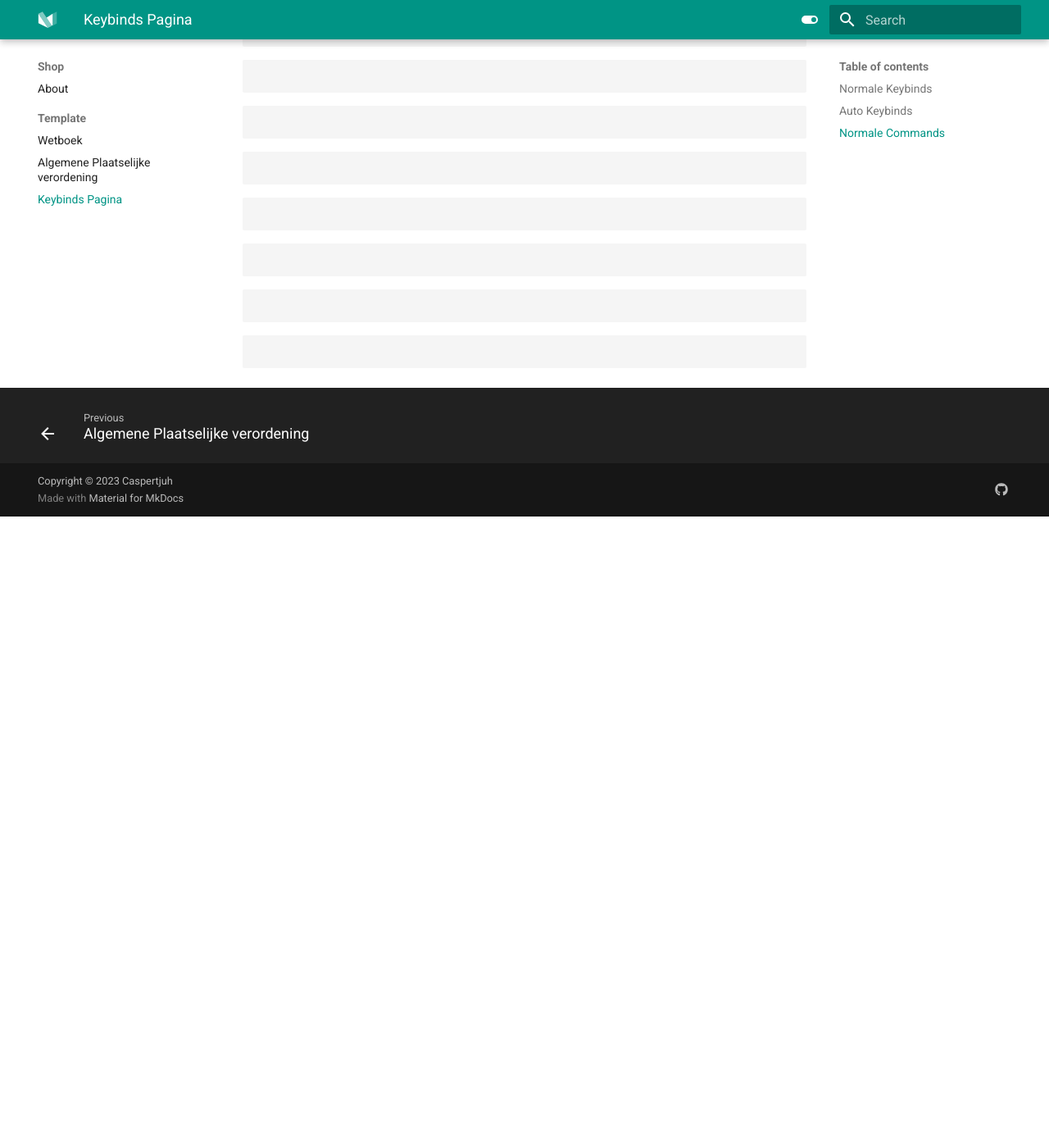
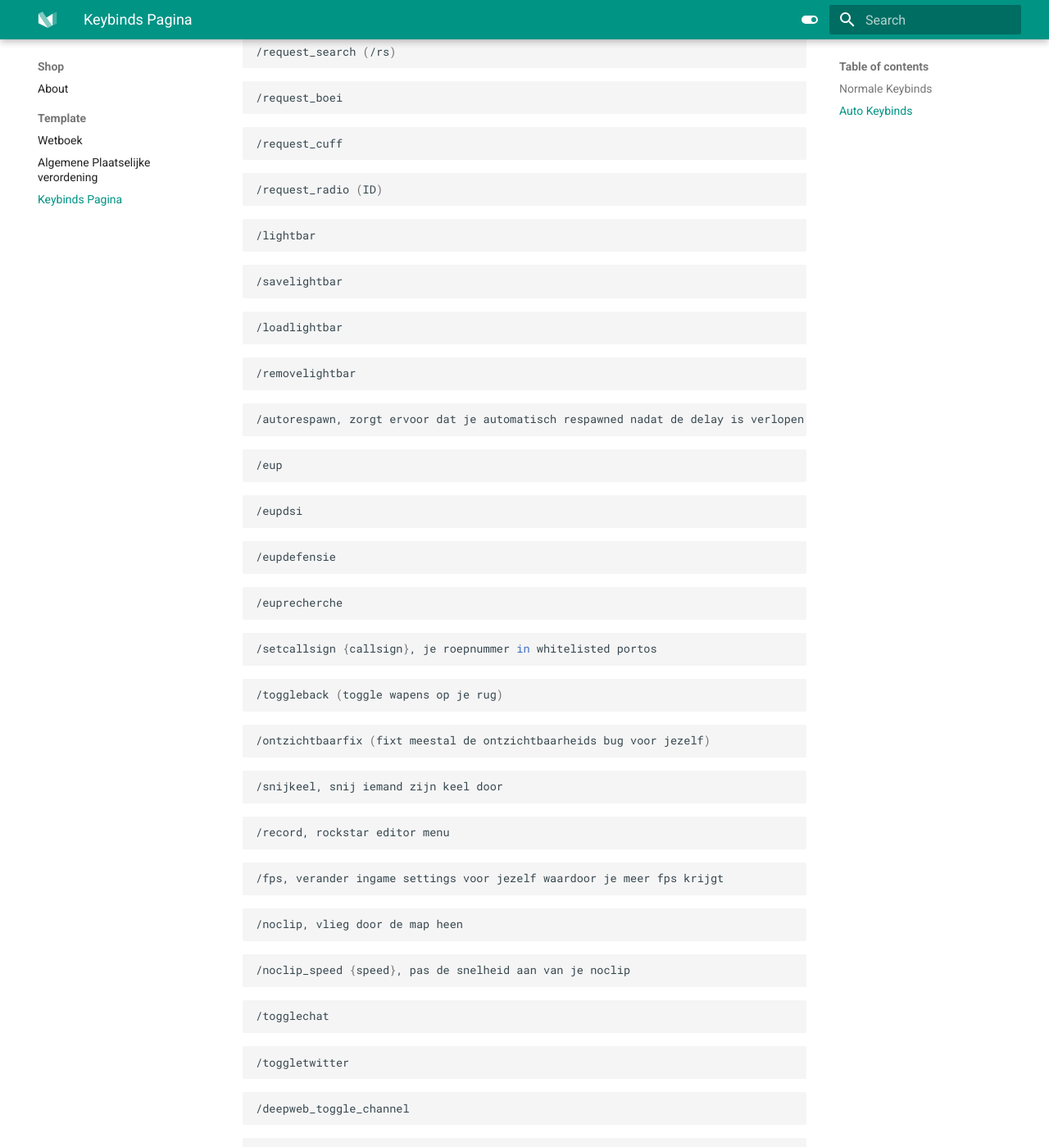
Before and after one commit to Caspertjuh/Portfolio, an MkDocs documentation site: the page built from docs/keybinds.md, in a window 1280 px wide and 1400 px high, scrolled down 1971 px. Shown: the whole window at 82% size. Built offline with MkDocs 1.6.1 and Material for MkDocs 9.7.7, drawn with Linux system fonts in a browser that asks for light colours; before the commit the page ends 2601 px from its top, so only the background shows below that; some of the changed text lies outside the part shown.

Commit message:
Keybinds Update

````diff
--- a/docs/keybinds.md
+++ b/docs/keybinds.md
@@ -30,8 +30,7 @@
 | L | Kofferbak |
 | 3 | Car Menu |
 | Shift + B | driftmode|
-
-## Normale Commands
+# Normale Commands
 
 ``` sh
 /giveaccountmoney {id} {money, bank of black_money} {aantal}
@@ -52,32 +51,157 @@
 /setjob ( Joblijst voor meer info )
 ```
 ``` sh
-
+/setjob2 ( Joblijst voor meer info )
 ```
 ``` sh
-
+/car ( Voertuigen lijst voor meer info )
 ```
 ``` sh
-
+/giveweaponcomponent {id} {wapen naam} {attachment} (/giveweapon 1 weapon_assaultrifle scope)
 ```
 ``` sh
-
+/request_search (/rs)
 ```
 ``` sh
-
+/request_boei
 ```
 ``` sh
-
+/request_cuff
 ```
 ``` sh
-
+/request_radio (ID)
 ```
 ``` sh
-
+/lightbar
 ```
 ``` sh
-
+/savelightbar
 ```
 ``` sh
+/loadlightbar
+```
+``` sh
+/removelightbar
+```
+``` sh
+/autorespawn, zorgt ervoor dat je automatisch respawned nadat de delay is verlopen
+```
+``` sh
+/eup
+```
+``` sh
+/eupdsi
+```
+``` sh
+/eupdefensie
+```
+``` sh
+/euprecherche
+```
+``` sh
+/setcallsign {callsign}, je roepnummer in whitelisted portos
+```
+``` sh
+/toggleback (toggle wapens op je rug)
+```
+``` sh
+/ontzichtbaarfix (fixt meestal de ontzichtbaarheids bug voor jezelf)
+```
+``` sh
+/snijkeel, snij iemand zijn keel door
+```
+``` sh
+/record, rockstar editor menu
+```
+``` sh
+/fps, verander ingame settings voor jezelf waardoor je meer fps krijgt
+```
+``` sh
+/noclip, vlieg door de map heen
+```
+``` sh
+/noclip_speed {speed}, pas de snelheid aan van je noclip
+```
+``` sh
+/togglechat
+```
+``` sh
+/toggletwitter
+```
+``` sh
+/deepweb_toggle_channel
+```
+``` sh
+/togglehud
+```
+``` sh
+/docu
+```
+``` sh
+/parachute
+```
+``` sh
+/tp (ID/Naam)
+```
+``` sh
+/tpa
+```
+``` sh
+/tpc
+```
+# Loadout Commands
 
+``` sh
+/loadoutall
 ```
+``` sh
+/loadoutpistol
+```
+``` sh
+/loadoutdsi
+```
+``` sh
+/loadoutrecherche
+```
+``` sh
+/loadouthrb
+```
+``` sh
+/loadoutkct
+```
+``` sh
+/loadoutak
+```
+``` sh
+/loadout12
+```
+``` sh
+/loadout12fmj
+```
+``` sh
+/loadoutakfmj
+```
+``` sh
+/loadoutpistolhp
+```
+``` sh
+/loadoutpistolfmj
+```
+``` sh
+/loadoutberettahp
+```
+``` sh
+/loadoutberettafmj
+```
+``` sh
+/loadoutshotgun
+```
+``` sh
+/loadoutskorpion
+```
+``` sh
+/loadoutminiak
+```
+``` sh
+/loadoutrecherche
+```
````
